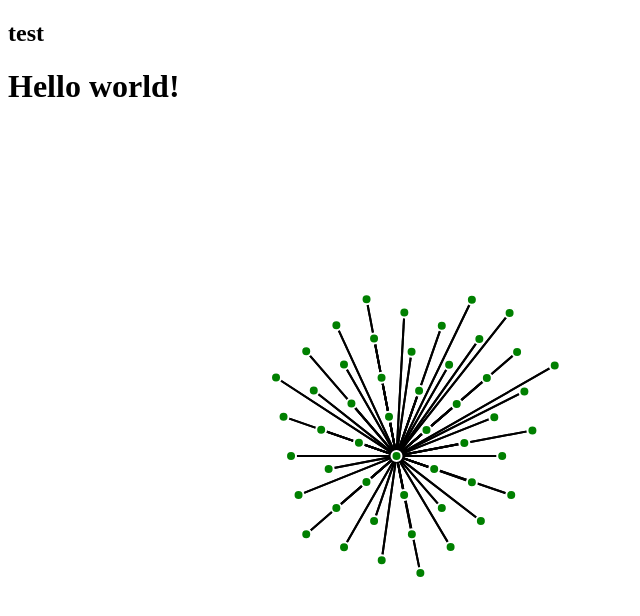
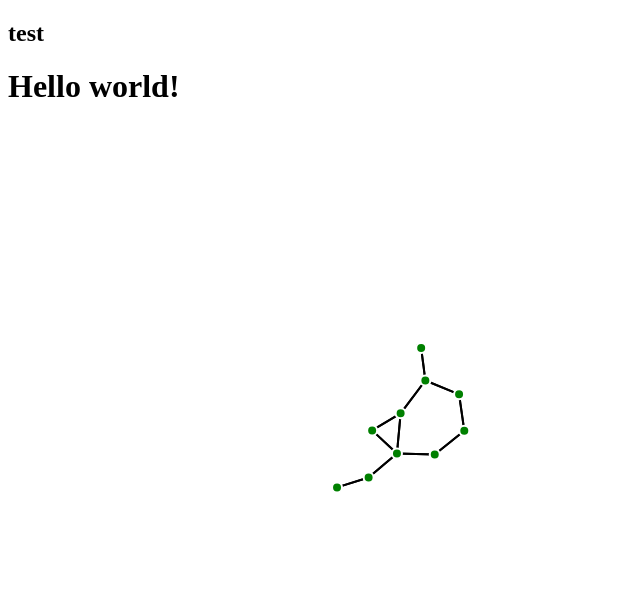
Before and after one commit to edwinyyyu/ucla-course-explorer, a React (Create React App) app in the folder frontend/client/: page / in a window 1280 px wide. Shown: the top 616 px of the page, without its empty margins (0-640 px from the left). Built offline with nearby package versions, Linux system fonts and the light colour scheme.

Commit message:
Allow string id for ForceGraph nodes

```diff
--- a/frontend/client/src/Home.js
+++ b/frontend/client/src/Home.js
@@ -3,13 +3,32 @@ import * as d3 from 'd3';
 import ForceGraph from './components/ForceGraph';
 
 const Home = () => {
-  const nodes = d3.range(50).map((n) => {
-    return { id: n, r: 5 }
-  });
+  let nodes = [
+    {id: 'COM SCI M146'},
+    {id: 'COM SCI 32'},
+    {id: 'COM SCI 31'},
+    {id: 'EC ENGR C147'},
+    {id: 'EC ENGR 131A'},
+    {id: 'EC ENGR 102'},
+    {id: 'MATH 33A'},
+    {id: 'MATH 33B'},
+    {id: 'MATH 32A'},
+    {id: 'MATH 32B'}
+  ];
 
-  const links = d3.range(50).map((n) => {
-    return { source: n, target: 5 }
-  });
+  let links = [
+    { source: 'COM SCI M146', target: 'EC ENGR C147' },
+    { source: 'EC ENGR 131A', target: 'EC ENGR C147' },
+    { source: 'COM SCI 32', target: 'COM SCI M146' },
+    { source: 'EC ENGR 131A', target: 'COM SCI M146' },
+    { source: 'MATH 33A', target: 'COM SCI M146' },
+    { source: 'COM SCI 31', target: 'COM SCI 32' },
+    { source: 'EC ENGR 102', target: 'EC ENGR 131A' },
+    { source: 'MATH 32B', target: 'EC ENGR 102' },
+    { source: 'MATH 33B', target: 'EC ENGR 102' },
+    { source: 'MATH 32A', target: 'MATH 33A' },
+    { source: 'MATH 32A', target: 'MATH 32B' }
+  ];
 
   return (
     <div className='Home'>
--- a/frontend/client/src/components/ForceGraph.js
+++ b/frontend/client/src/components/ForceGraph.js
@@ -26,9 +26,8 @@ const ForceGraph = ({ nodes, links }) => {
 
     const simulation = d3.forceSimulation(nodes)
       .force('center', d3.forceCenter(400, 300))
-      .force('charge', d3.forceManyBody().strength(40))
-      .force('collision', d3.forceCollide(20))
-      .force('link', d3.forceLink(links))
+      .force('charge', d3.forceManyBody().strength(-20))
+      .force('link', d3.forceLink(links).id(d => d.id))
       .on('tick', () => {
         node
           .attr('cx', d => d.x)
```
